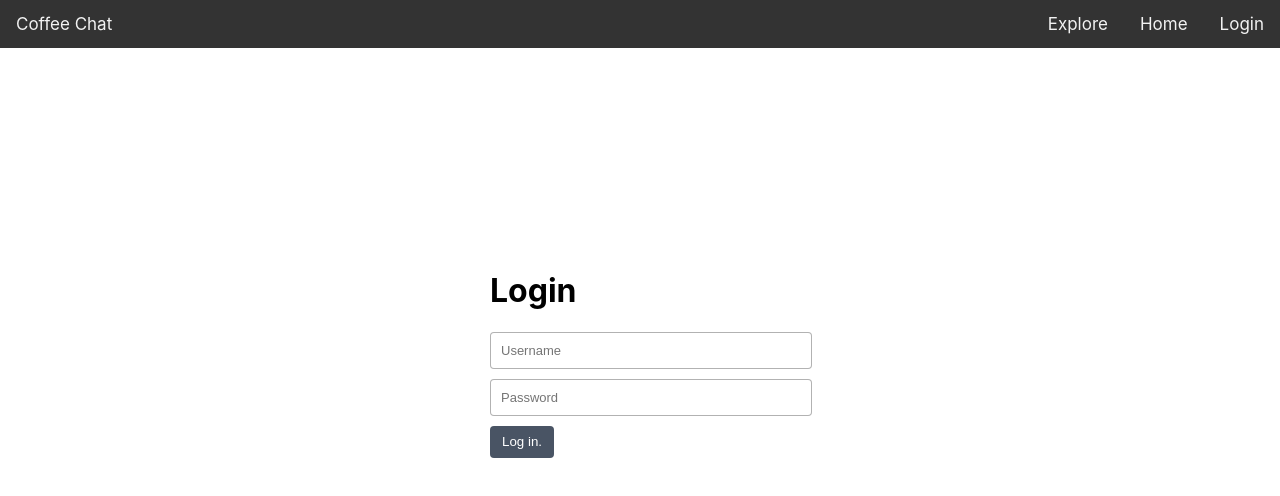
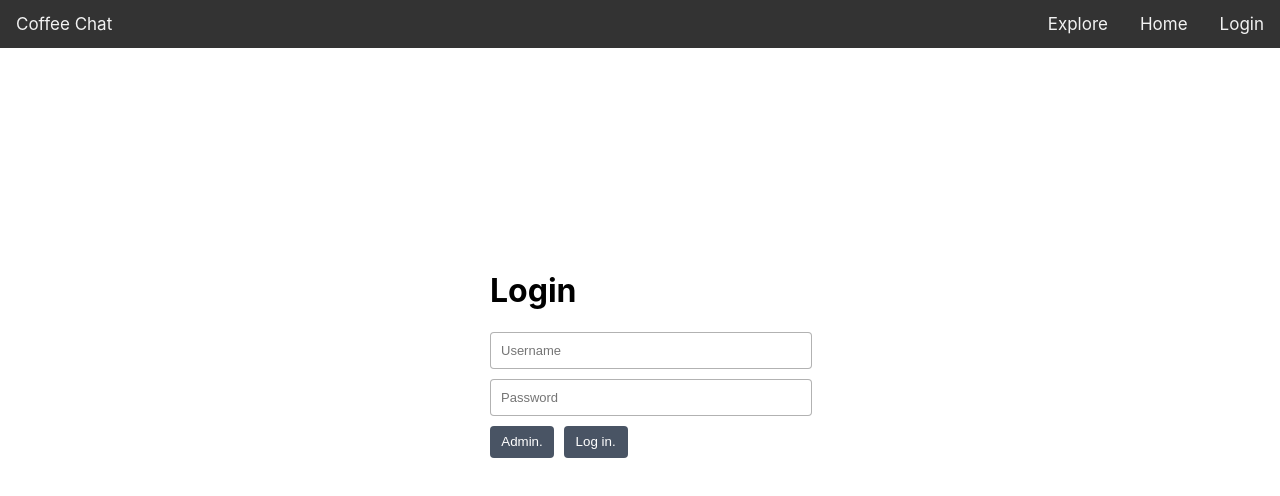
Before and after one commit to HaminLeee/coffee-chat, a React (Create React App) app in the folder client/: page /login in a window 1280 px wide. Shown: the top 496 px of the page. Built offline with nearby package versions, Linux system fonts and the light colour scheme.

Commit message:
Added simple login page, on login goes to normal user, on admin log in goes to admin

```diff
--- a/client/src/index.css
+++ b/client/src/index.css
@@ -144,7 +144,7 @@ code {
 	height:300px;
 }
 
-input {
+.login input {
 	width: 100%;
 	margin-bottom: 10px;
 	background: white;
@@ -155,7 +155,10 @@ input {
 	color: black;
 	border: 1px solid rgba(0,0,0,0.3);
 	border-radius: 4px;
+}
 
+#loginBtn1 {
+  margin-right: 0.6rem;
 }
 
 /* Chat component */
--- a/client/src/pages/LoginPage.js
+++ b/client/src/pages/LoginPage.js
@@ -1,14 +1,26 @@
 import React, { Component } from 'react';
+import { Link } from 'react-router-dom';
 
 class LoginPage extends Component {
+
+
+
      render() {
           return (
                <div className="login">
                     <h1>Login</h1>
-                    <form method="post">
+                    <form>
                          <input type="text" name="u" placeholder="Username" required="required" />
                          <input type="password" name="p" placeholder="Password" required="required" />
-                         <button type="submit" class="exploreButton">Log in.</button>
+
+                         <Link to={ '/admin' }>
+                              <button id="loginBtn1" type="submit" className="exploreButton">Admin.</button>
+                         </Link>
+
+                         <Link to={ '/' }>
+                              <button type="submit" className="exploreButton">Log in.</button>
+                         </Link>
+
                     </form>
                </div>
           );
```
